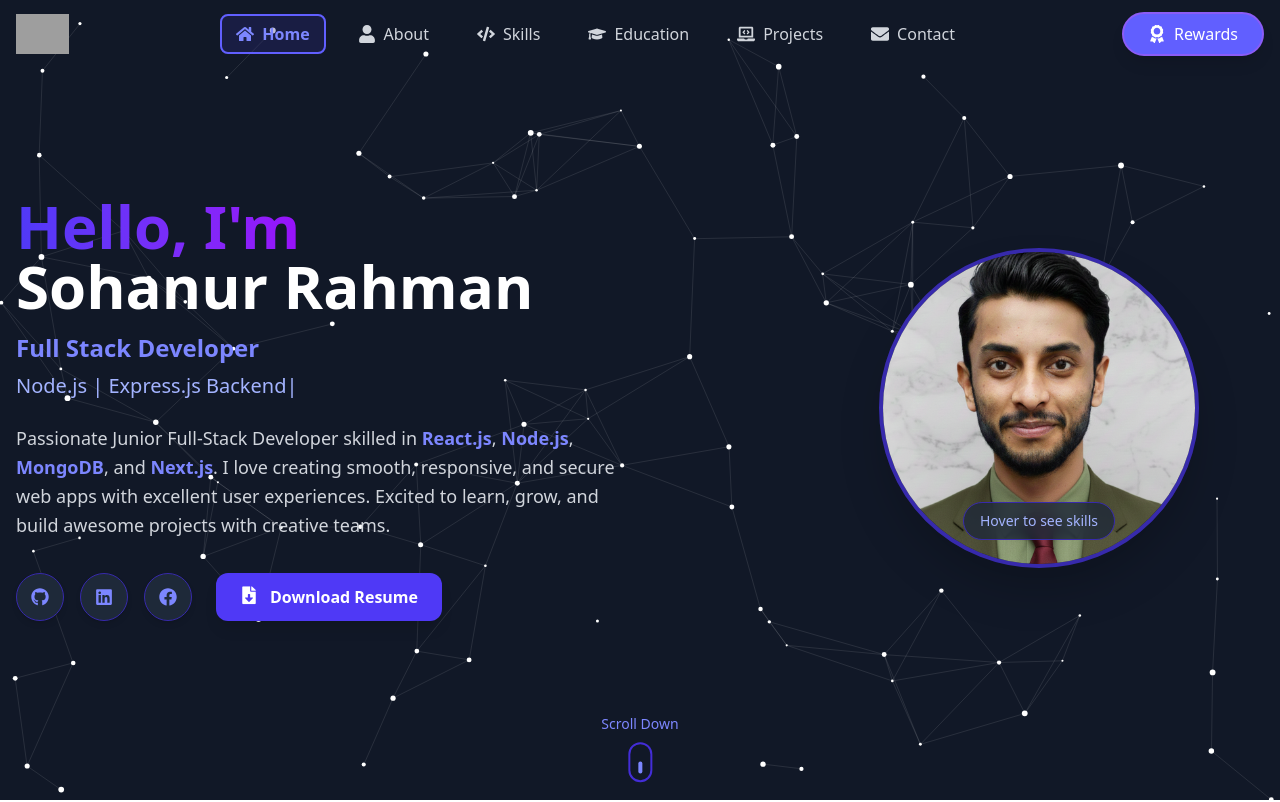
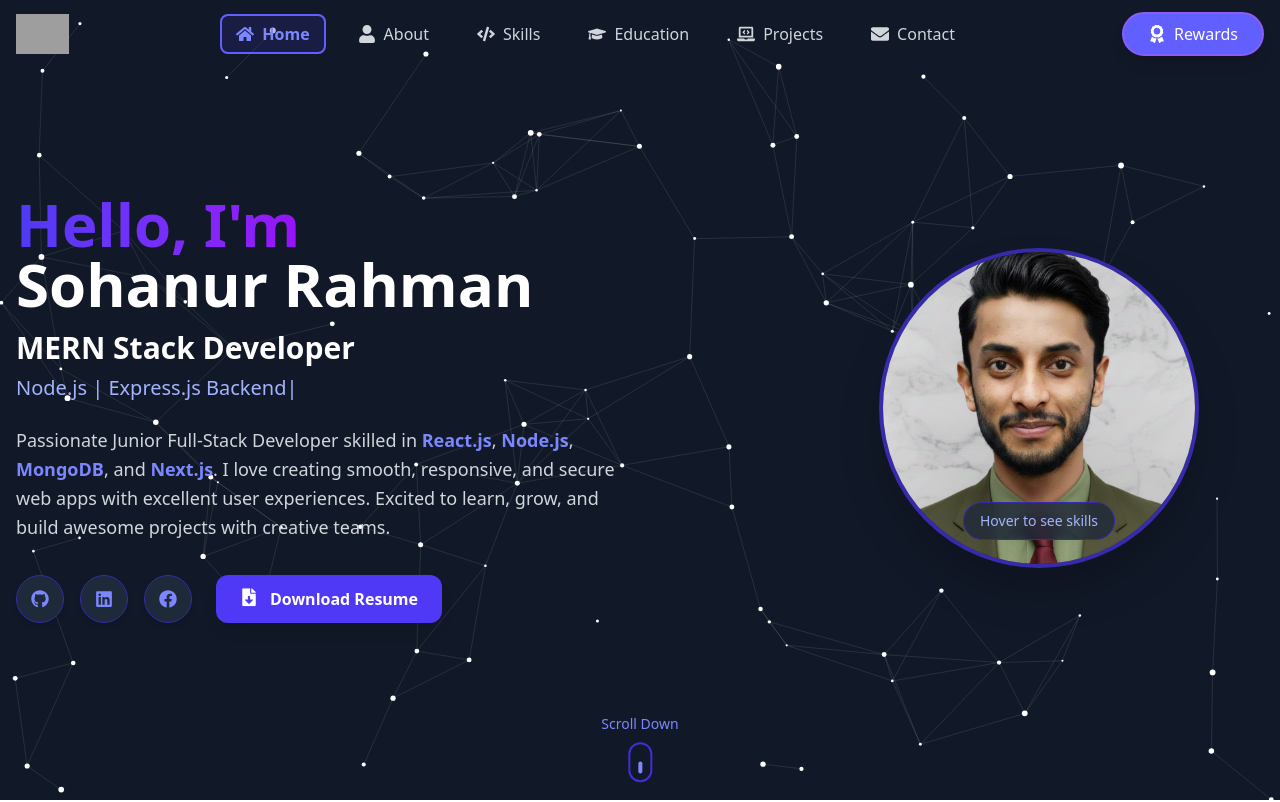
Before and after one commit to SohanurRahman007/my-portfolio-website, a React (Vite) app: page / in a window 1280 px wide. Shown: the top 802 px of the page. Built offline with nearby package versions, Linux system fonts and the light colour scheme; grey boxes are pictures that could not be loaded.

Commit message:
update title

```diff
--- a/src/components/Banner.jsx
+++ b/src/components/Banner.jsx
@@ -128,8 +128,8 @@ const Banner = () => {
           </h1>
 
           <div className="mb-6">
-            <h2 className="text-xl md:text-2xl text-indigo-400 font-semibold mb-2">
-              Full Stack Developer
+            <h2 className="text-xl md:text-3xl text-white font-semibold mb-2">
+              MERN Stack Developer
             </h2>
             <div className="text-lg md:text-xl text-indigo-300 font-medium">
               <TypeAnimation
@@ -248,7 +248,7 @@ const Banner = () => {
               <div className="relative w-64 h-64 lg:w-80 lg:h-80 rounded-full overflow-hidden border-4 border-indigo-800 shadow-2xl backdrop-blur-sm bg-gradient-to-br from-gray-800/10 to-gray-800/5 z-10">
                 <img
                   src={profileImage}
-                  alt="Sohanur Rahman - Full Stack Developer"
+                  alt="Sohanur Rahman - MERN Stack Developer"
                   className="w-full h-full object-cover"
                 />
 
```
